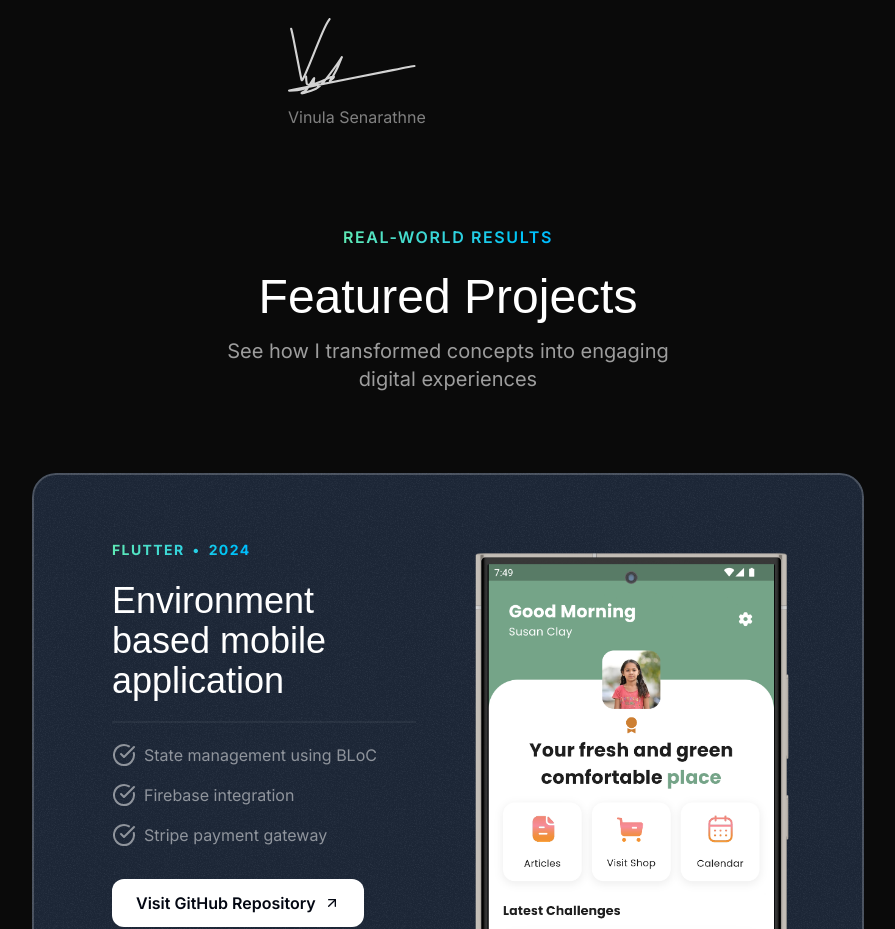
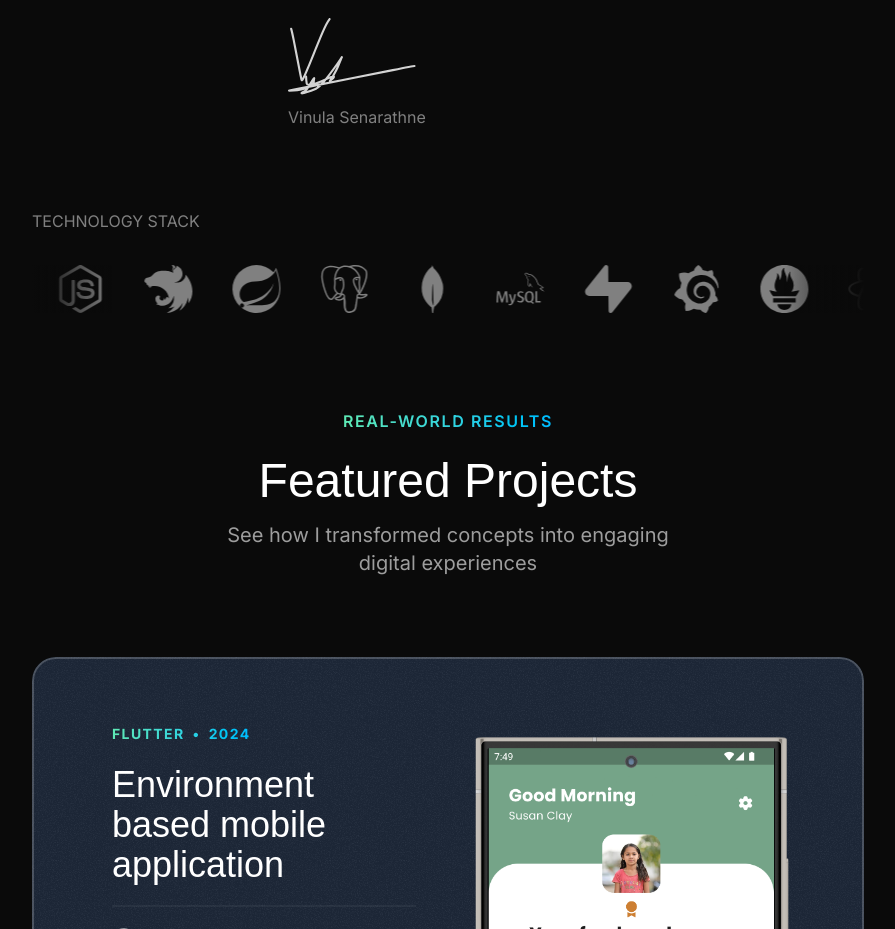
Before and after one commit to vinulays/portfolio, a Next.js app: page / in a window 1280 px wide. Shown: the part 800-1729 px from the top of the page, without its empty margins (192-1087 px from the left). Built offline with nearby package versions, Linux system fonts and the light colour scheme; a web font is replaced by a local one.

Commit message:
feat(tech-stack): add tech stack with animation

```diff
--- a/package.json
+++ b/package.json
@@ -16,6 +16,7 @@
     "next": "16.2.6",
     "react": "19.2.6",
     "react-dom": "19.2.6",
+    "simple-icons": "^16.19.0",
     "tailwind-merge": "^2.5.2"
   },
   "devDependencies": {
--- a/src/app/page.tsx
+++ b/src/app/page.tsx
@@ -5,6 +5,7 @@ import Header from "@/sections/Header";
 import Hero from "@/sections/Hero";
 import Projects from "@/sections/Projects";
 import Tape from "@/sections/Tape";
+import TechStack from "@/sections/TechStack";
 import Testimonials from "@/sections/Testimonials";
 
 export default function Home() {
@@ -15,6 +16,8 @@ export default function Home() {
       <Hero />
 
       <About />
+
+      <TechStack />
 
       <Projects />
 
--- a/src/components/TechIcon.tsx
+++ b/src/components/TechIcon.tsx
@@ -1,15 +1,20 @@
-const TechIcon = ({ component }: { component: React.ElementType }) => {
-  const Component = component;
+"use client";
+
+type TechIconProps = {
+  icon: { path: string; hex: string };
+};
+
+const TechIcon = ({ icon }: TechIconProps) => {
   return (
-    <>
-      <Component className="size-10 fill-[url(#tech-icon-gradient)]" />
-      <svg className="size-0 absolute">
-        <linearGradient id="tech-icon-gradient">
-          <stop offset="0%" stopColor="rgb(110 231 183)" />
-          <stop offset="100%" stopColor="rgb(56 189 248)" />
-        </linearGradient>
+    <div className="fill-muted-foreground items-center">
+      <svg
+        role="img"
+        viewBox="0 0 24 24"
+        className="w-12 h-12 transition duration-300"
+      >
+        <path d={icon.path} />
       </svg>
-    </>
+    </div>
   );
 };
 
--- a/src/sections/About.tsx
+++ b/src/sections/About.tsx
@@ -4,7 +4,7 @@ import Signature from "@/components/Signature";
 
 const About = () => {
   return (
-    <div id="about" className="">
+    <div id="about">
       <div className="container">
         <div className="flex justify-between pt-20 text-muted-foreground">
           <div>ABOUT ME</div>
--- /dev/null
+++ b/src/sections/TechStack.tsx
@@ -0,0 +1,92 @@
+"use client";
+
+import TechIcon from "@/components/TechIcon";
+import gsap from "gsap";
+import { useEffect, useRef } from "react";
+
+import {
+  siDocker,
+  siFlutter,
+  siGooglecloud,
+  siGrafana,
+  siJavascript,
+  siMongodb,
+  siMysql,
+  siNestjs,
+  siNextdotjs,
+  siNodedotjs,
+  siPostgresql,
+  siPrometheus,
+  siReact,
+  siReactquery,
+  siRedux,
+  siShadcnui,
+  siSpring,
+  siSupabase,
+  siTailwindcss,
+  siTypescript,
+} from "simple-icons";
+
+const icons = [
+  siReact,
+  siNextdotjs,
+  siTailwindcss,
+  siShadcnui,
+  siJavascript,
+  siTypescript,
+  siFlutter,
+  siNodedotjs,
+  siNestjs,
+  siSpring,
+  siPostgresql,
+  siMongodb,
+  siMysql,
+  siSupabase,
+  siGrafana,
+  siPrometheus,
+  siReactquery,
+  siRedux,
+  siDocker,
+  siGooglecloud,
+];
+
+const TechStack = () => {
+  const marqueeRef = useRef<HTMLDivElement>(null);
+
+  useEffect(() => {
+    const ctx = gsap.context(() => {
+      gsap.to(".marquee-track", {
+        xPercent: -50,
+        duration: 20,
+        ease: "none",
+        repeat: -1,
+      });
+    }, marqueeRef);
+
+    return () => ctx.revert();
+  }, []);
+
+  return (
+    <div className="container">
+      <div className="pt-20 space-y-8">
+        <div className="text-muted-foreground">TECHNOLOGY STACK</div>
+
+        <div className="relative overflow-hidden">
+          <div className="absolute left-0 top-0 h-full w-20 bg-linear-to-r from-background to-transparent z-10" />
+
+          <div className="absolute right-0 top-0 h-full w-20 bg-linear-to-l from-background to-transparent z-10" />
+
+          <div ref={marqueeRef} className="overflow-hidden w-full">
+            <div className="marquee-track flex w-max gap-10 will-change-transform">
+              {[...icons, ...icons].map((icon, index) => (
+                <TechIcon key={index} icon={icon} />
+              ))}
+            </div>
+          </div>
+        </div>
+      </div>
+    </div>
+  );
+};
+
+export default TechStack;
```
Also changed, not shown: 1 other file (tests, documents, lock files or other folders).
